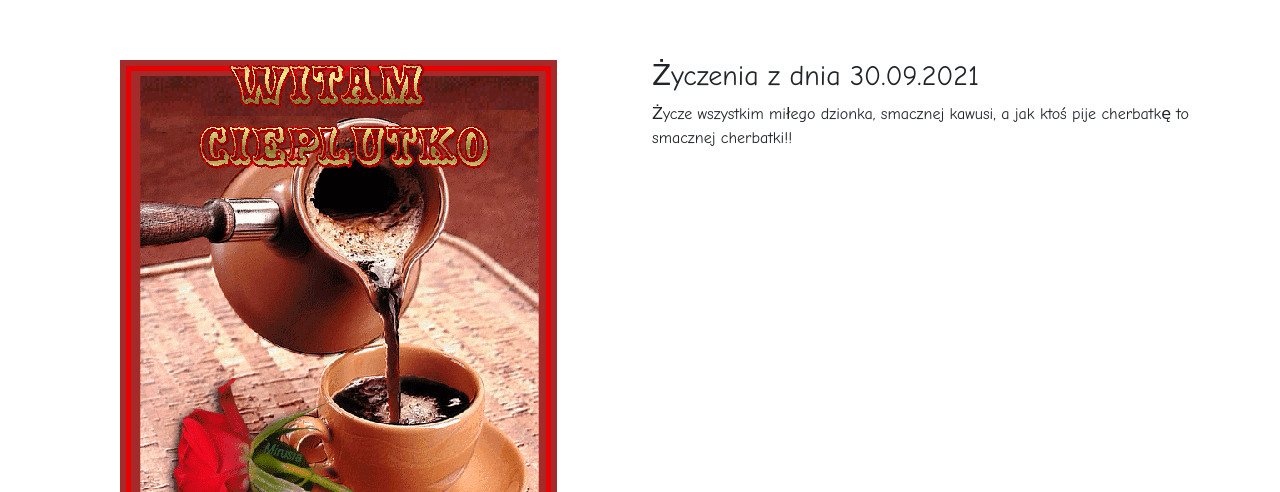
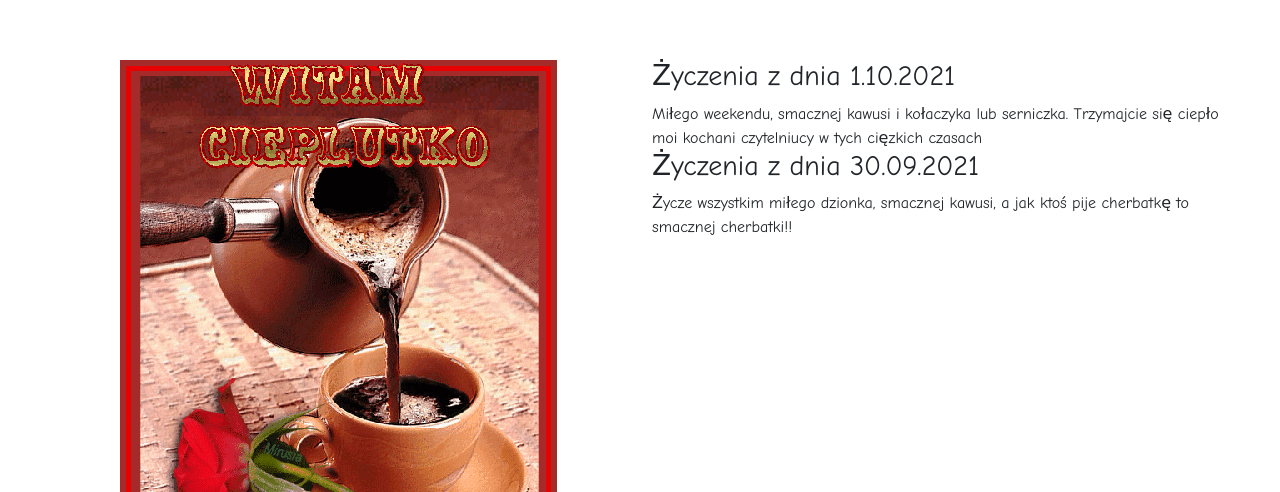
Before and after one commit to Lepkazielona/Lepkazielona.github.io, a plain HTML site: page index.html in a window 1280 px wide. Shown: the part 308-800 px from the top of the page. Drawn offline with nearby package versions, Linux system fonts and the light colour scheme; a script that the page names is missing.

Commit message:
Nowe zyczenia z dnia dzisiejszego

```diff
--- a/index.html
+++ b/index.html
@@ -23,6 +23,8 @@
                 <img src="kawusia.gif" class="mx-auto d-block" alt="smacznej kawusi życze!!!!">
             </div>
             <div class="col">
+                <h3>Życzenia z dnia 1.10.2021</h3>
+                <a>Miłego weekendu, smacznej kawusi i kołaczyka lub serniczka. Trzymajcie się ciepło moi kochani czytelniucy w tych cięzkich czasach</a>
                 <h3>Życzenia z dnia 30.09.2021</h3>
                 <a>Życze wszystkim miłego dzionka, smacznej kawusi, a jak ktoś pije cherbatkę to smacznej cherbatki!!</a>
             </div>
```
